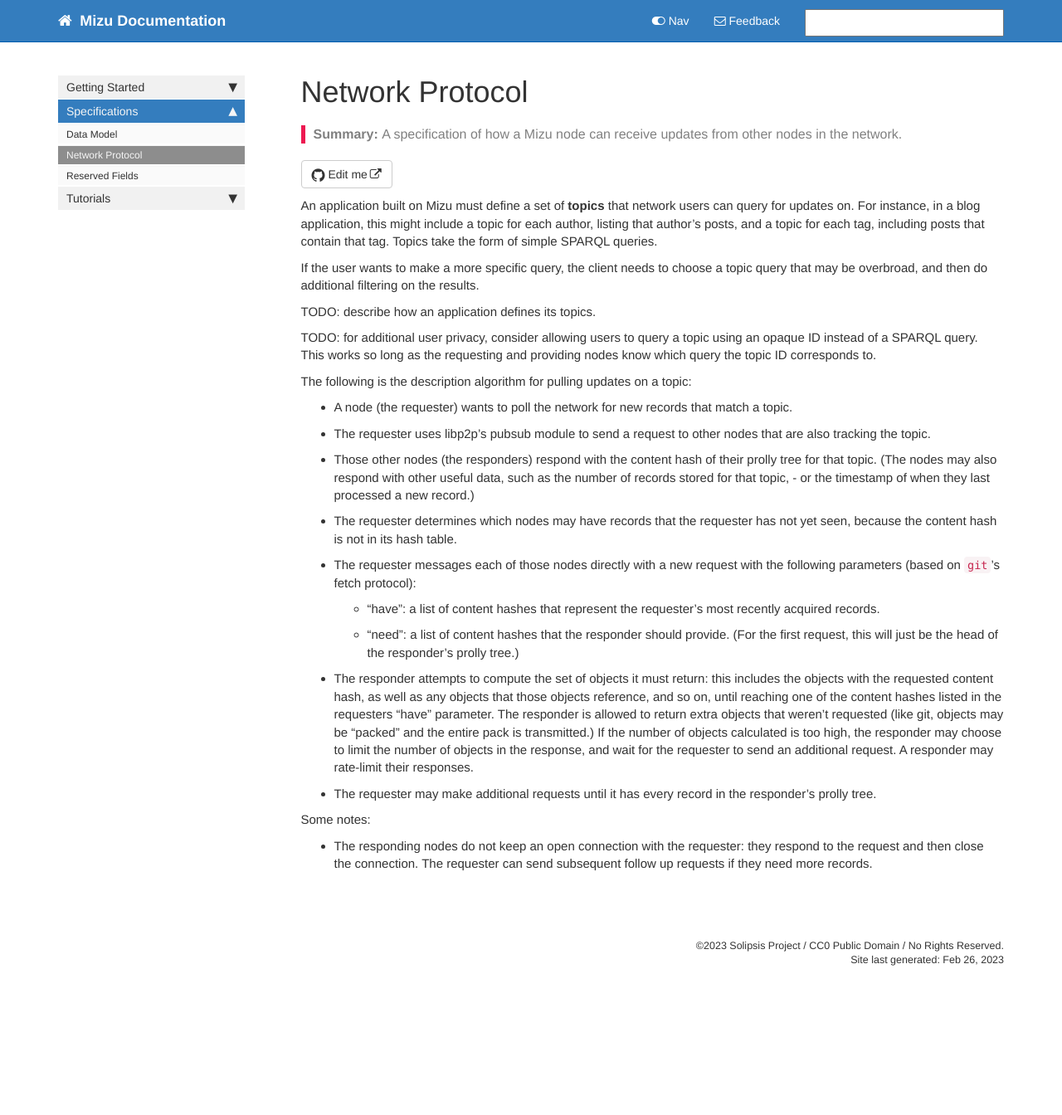
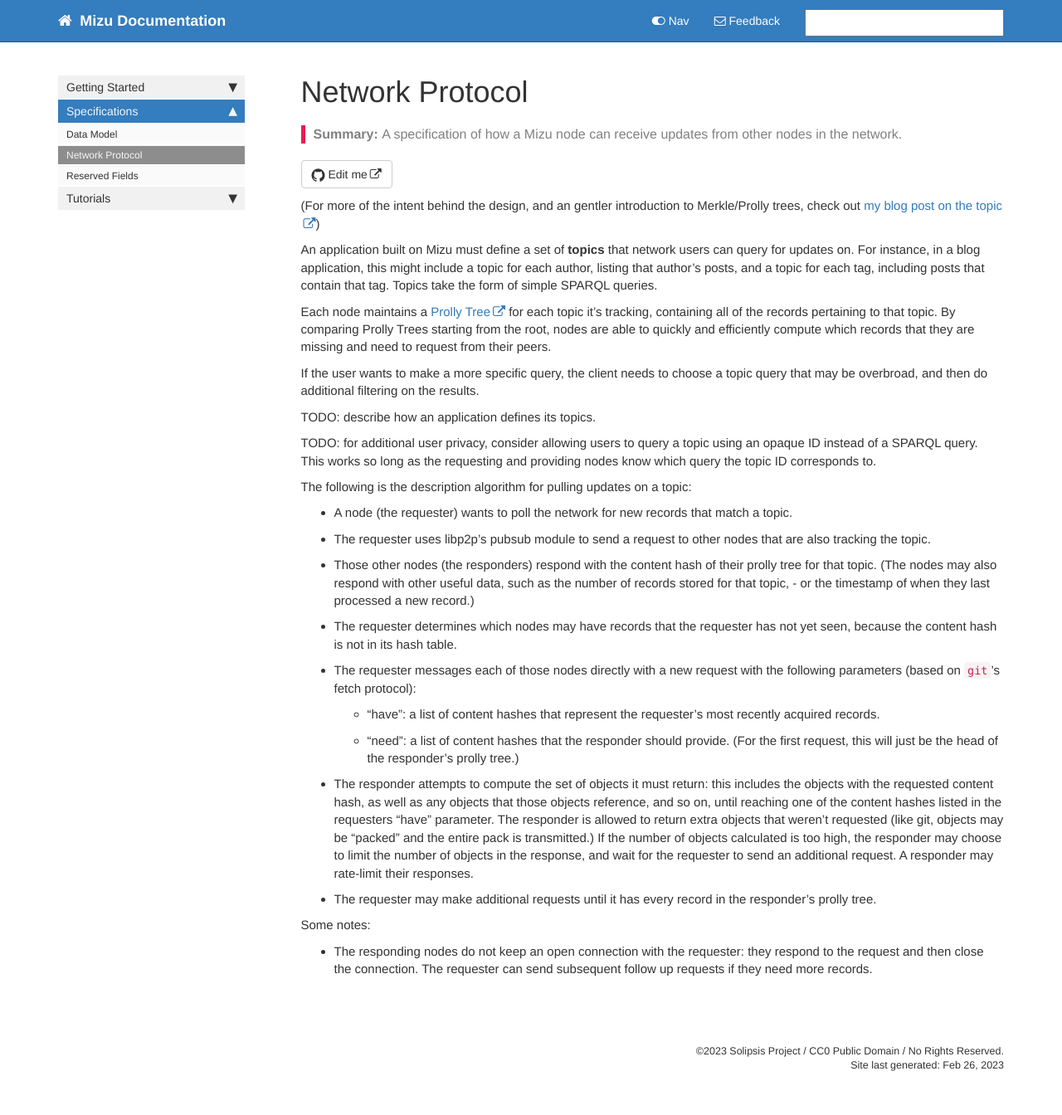
Before and after one commit to solipsis-project/mizu-documentation, a Jekyll site: the page built from pages/network_protocol.md, in a window 1280 px wide. Shown: the whole page at 83% size. Built offline with Jekyll 4.4.1, drawn with Linux system fonts in a browser that asks for light colours; comment, search, counter and statistics services are not loaded; before the commit the page ends 1217 px from its top, so only the background shows below that.

Commit message:
Link back to blog from network protocol page

```diff
--- a/pages/network_protocol.md
+++ b/pages/network_protocol.md
@@ -4,7 +4,11 @@ permalink: network_protocol.html
 summary: A specification of how a Mizu node can receive updates from other nodes in the network.
 ---
 
+(For more of the intent behind the design, and an gentler introduction to Merkle/Prolly trees, check out [my blog post on the topic](https://www.solipsis-project.com/mizu-network-primer/))
+
 An application built on Mizu must define a set of **topics** that network users can query for updates on. For instance, in a blog application, this might include a topic for each author, listing that author’s posts, and a topic for each tag, including posts that contain that tag. Topics take the form of simple SPARQL queries.
+
+Each node maintains a [Prolly Tree](https://docs.dolthub.com/architecture/storage-engine/prolly-tree) for each topic it's tracking, containing all of the records pertaining to that topic. By comparing Prolly Trees starting from the root, nodes are able to quickly and efficiently compute which records that they are missing and need to request from their peers.
 
 If the user wants to make a more specific query, the client needs to choose a topic query that may be overbroad, and then do additional filtering on the results.
 
```
